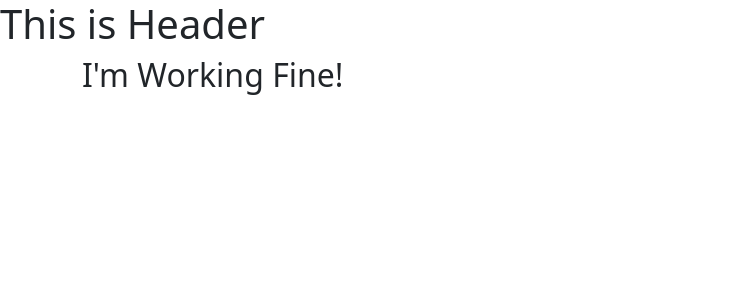
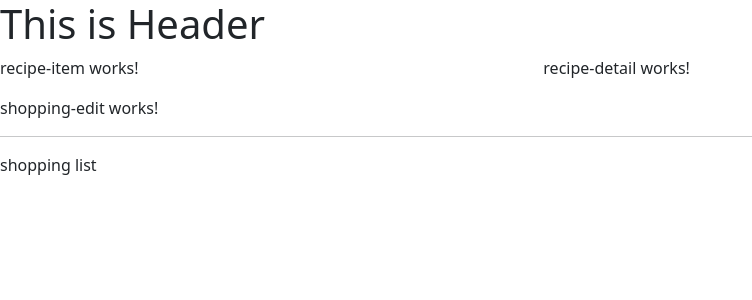
Before and after one commit to dineshkumar10d/recipeBook, an Angular app: page / in a window 1280 px wide. Shown: the top 300 px of the page, without its empty margins (0-752 px from the left). Built offline with nearby package versions, Linux system fonts and the light colour scheme.

Commit message:
display all components

```diff
--- a/src/app/app.component.html
+++ b/src/app/app.component.html
@@ -1,8 +1,3 @@
 <app-header></app-header>
-<div class="container">
-  <div class="row">
-    <div class="col-md-12">
-      <h2>I'm Working Fine!</h2>
-    </div>
-  </div>
-</div>
+<app-recipes></app-recipes>
+<app-shopping-list></app-shopping-list>
--- a/src/app/recipes/recipe-list/recipe-list.component.html
+++ b/src/app/recipes/recipe-list/recipe-list.component.html
@@ -1 +1 @@
-<p>recipe-list works!</p>
+<app-recipe-item></app-recipe-item>
--- a/src/app/recipes/recipes.component.html
+++ b/src/app/recipes/recipes.component.html
@@ -1 +1,8 @@
-<p>recipes works!</p>
+<div class="row">
+    <div class="col-md-5">
+        <app-recipe-list></app-recipe-list>
+    </div>
+    <div class="col-md-7">
+        <app-recipe-detail></app-recipe-detail>
+    </div>
+</div>
--- a/src/app/shopping-list/shopping-list.component.html
+++ b/src/app/shopping-list/shopping-list.component.html
@@ -1 +1,7 @@
-<p>shopping-list works!</p>
+<div class="row">
+    <div class="col-xs-10">
+        <app-shopping-edit></app-shopping-edit>
+        <hr>
+        <p>shopping list</p>
+    </div>
+</div>
```
